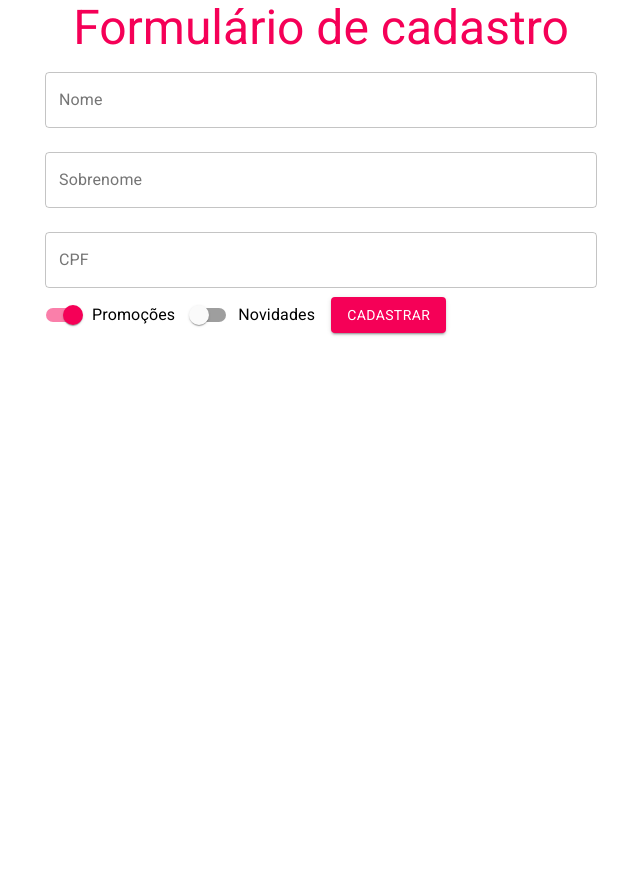
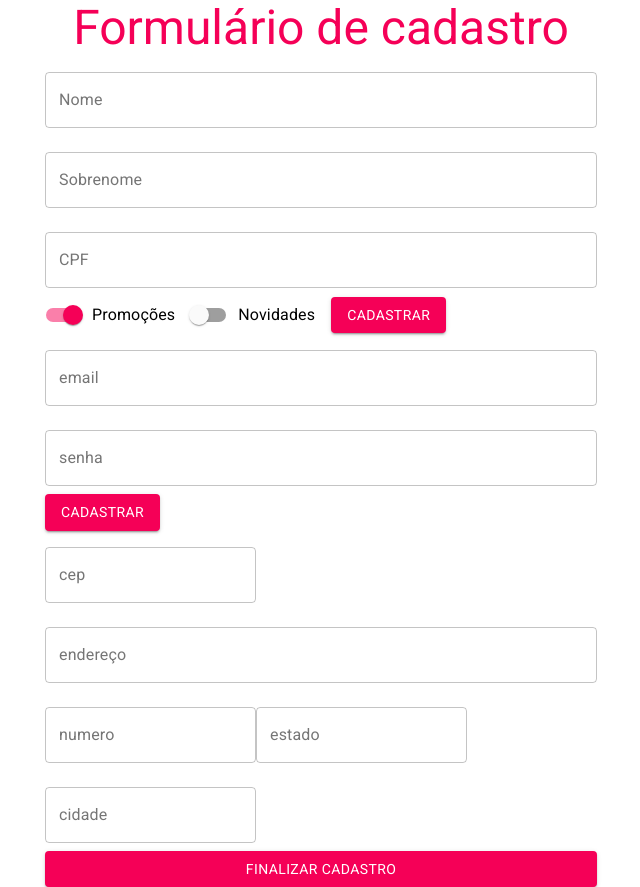
Before and after one commit to aleeeguevara/validation-react, a React (Create React App) app: page / in a window 1280 px wide. Shown: the whole page, without its empty margins (319-959 px from the left). Before the commit the page ends 800 px from the top, so only its background shows below. Built offline with nearby package versions, Linux system fonts and the light colour scheme.

Commit message:
adicionando formularios

```diff
--- /dev/null
+++ b/src/components/FormularioCadastro/DadosEntrega.jsx
@@ -0,0 +1,50 @@
+import React from "react";
+import { TextField, Button } from "@material-ui/core";
+
+function DadosEntrega() {
+  return (
+    <form>
+      <TextField
+        type="number"
+        id="cep"
+        label="cep"
+        variant="outlined"
+        margin="normal"
+      />
+      <TextField
+        id="endereço"
+        label="endereço"
+        type="text"
+        variant="outlined"
+        margin="normal"
+        fullWidth
+      />
+      <TextField
+        id="numero"
+        label="numero"
+        type="number"
+        variant="outlined"
+        margin="normal"
+      />
+      <TextField
+        id="estado"
+        label="estado"
+        type="text"
+        variant="outlined"
+        margin="normal"
+      />
+      <TextField
+        id="cidade"
+        label="cidade"
+        type="text"
+        variant="outlined"
+        margin="normal"
+      />
+      <Button type="submit" variant="contained" color="secondary" fullWidth>
+        Finalizar Cadastro
+      </Button>
+    </form>
+  );
+}
+
+export default DadosEntrega;
--- /dev/null
+++ b/src/components/FormularioCadastro/DadosPessoais.jsx
@@ -0,0 +1,93 @@
+import React, { useState } from "react";
+import { Button, TextField, Switch, FormControlLabel } from "@material-ui/core";
+
+function DadosPessoais({aoEnviar, validarCPF}) {
+  const [nome, setNome] = useState(""); //1ra é a referência para o valor do estado atual e a segunda é a função que altera esse estado.função vai atribuir novo estado a variavel
+  const [sobrenome, setSobrenome] = useState(""); //Com essa separação o React consegue fazer a sincronização entre as alterações de estado e o ciclo de vida do componente.
+  const [cpf, setCpf] = useState("");
+  const [promocoes, setPromocoes] = useState(true);
+  const [novidades, setNovidades] = useState(false);
+  const [erros, setErros] = useState({cpf:{valido:true, texto:""}})
+  return (
+    <form
+      onSubmit={(event) => {
+        event.preventDefault();
+        aoEnviar({nome, sobrenome, cpf, promocoes, novidades});
+      }}
+    >
+      <TextField
+        value={nome}
+        onChange={(event) => {
+          setNome(event.target.value);
+        }}
+        id="nome"
+        label="Nome"
+        variant="outlined"
+        margin="normal"
+        fullWidth
+      />
+
+      <TextField
+        value={sobrenome}
+        onChange={(event) => {
+          setSobrenome(event.target.value);
+        }}
+        id="sobrenome"
+        label="Sobrenome"
+        variant="outlined"
+        margin="normal"
+        fullWidth
+      />
+
+      <TextField
+        value={cpf}
+        onChange={(event) => {
+          setCpf(event.target.value);
+        }}
+          onBlur={event=>{
+            const ehValido= validarCPF(cpf)
+            setErros({cpf:ehValido});
+          }}
+        error={!erros.cpf.valido}
+        helperText={erros.cpf.texto}
+        id="cpf"
+        label="CPF"
+        variant="outlined"
+        margin="normal"
+        fullWidth
+      />
+
+      <FormControlLabel
+        label="Promoções"
+        control={
+          <Switch
+            name="Promoções"
+            checked={promocoes}
+            onChange={(event) => {
+              setPromocoes(event.target.checked);
+            }}
+            color="secondary"
+          />
+        }
+      />
+      <FormControlLabel
+        label="Novidades"
+        control={
+          <Switch
+            name="Novidades"
+            checked={novidades}
+            onChange={(event) => {
+              setNovidades(event.target.checked);
+            }}
+            color="secondary"
+          />
+        }
+      />
+      <Button variant="contained" type="submit" color="secondary">
+        Cadastrar
+      </Button>
+    </form>
+  );
+}
+
+export default DadosPessoais;
--- /dev/null
+++ b/src/components/FormularioCadastro/DadosUsuario.jsx
@@ -0,0 +1,31 @@
+import React from "react";
+import { TextField, Button } from "@material-ui/core";
+
+function DadosUsuario() {
+  return (
+    <form>
+      <TextField
+        id="email"
+        label="email"
+        type="email"
+        variant="outlined"
+        margin="normal"
+        fullWidth
+      />
+      <TextField
+        id="senha"
+        label="senha"
+        type="password"
+        variant="outlined"
+        margin="normal"
+        fullWidth
+      />
+      <Button type="submit" variant="contained" color="secondary">
+        {" "}
+        Cadastrar{" "}
+      </Button>
+    </form>
+  );
+}
+
+export default DadosUsuario;
--- a/src/components/FormularioCadastro/FormularioCadastro.jsx
+++ b/src/components/FormularioCadastro/FormularioCadastro.jsx
@@ -1,92 +1,15 @@
 import React, { useState } from "react";
-import { Button, TextField, Switch, FormControlLabel } from "@material-ui/core";
+import DadosPessoais from "./DadosPessoais";
+import DadosUsuario from "./DadosUsuario";
+import DadosEntrega from "./DadosEntrega";
 
-function FormularioCadastro({aoEnviar, validarCPF}) {
-  const [nome, setNome] = useState(""); //1ra é a referência para o valor do estado atual e a segunda é a função que altera esse estado.função vai atribuir novo estado a variavel
-  const [sobrenome, setSobrenome] = useState(""); //Com essa separação o React consegue fazer a sincronização entre as alterações de estado e o ciclo de vida do componente.
-  const [cpf, setCpf] = useState("");
-  const [promocoes, setPromocoes] = useState(true);
-  const [novidades, setNovidades] = useState(false);
-  const [erros, setErros] = useState({cpf:{valido:true, texto:""}})
+function FormularioCadastro({ aoEnviar, validarCPF }) {
   return (
-    <form
-      onSubmit={(event) => {
-        event.preventDefault();
-        aoEnviar({nome, sobrenome, cpf, promocoes, novidades});
-      }}
-    >
-      <TextField
-        value={nome}
-        onChange={(event) => {
-          setNome(event.target.value);
-        }}
-        id="nome"
-        label="Nome"
-        variant="outlined"
-        margin="normal"
-        fullWidth
-      />
-
-      <TextField
-        value={sobrenome}
-        onChange={(event) => {
-          setSobrenome(event.target.value);
-        }}
-        id="sobrenome"
-        label="Sobrenome"
-        variant="outlined"
-        margin="normal"
-        fullWidth
-      />
-
-      <TextField
-        value={cpf}
-        onChange={(event) => {
-          setCpf(event.target.value);
-        }}
-          onBlur={event=>{
-            const ehValido= validarCPF(cpf)
-            setErros({cpf:ehValido});
-          }}
-        error={!erros.cpf.valido}
-        helperText={erros.cpf.texto}
-        id="cpf"
-        label="CPF"
-        variant="outlined"
-        margin="normal"
-        fullWidth
-      />
-
-      <FormControlLabel
-        label="Promoções"
-        control={
-          <Switch
-            name="Promoções"
-            checked={promocoes}
-            onChange={(event) => {
-              setPromocoes(event.target.checked);
-            }}
-            color="secondary"
-          />
-        }
-      />
-      <FormControlLabel
-        label="Novidades"
-        control={
-          <Switch
-            name="Novidades"
-            checked={novidades}
-            onChange={(event) => {
-              setNovidades(event.target.checked);
-            }}
-            color="secondary"
-          />
-        }
-      />
-      <Button variant="contained" type="submit" color="secondary">
-        Cadastrar
-      </Button>
-    </form>
+    <>
+      <DadosPessoais aoEnviar={aoEnviar} validarCPF={validarCPF}/>
+      <DadosUsuario />
+      <DadosEntrega/>
+    </>
   );
 }
 
```
Also changed, not shown: src/App.js (+14 -14 lines).
